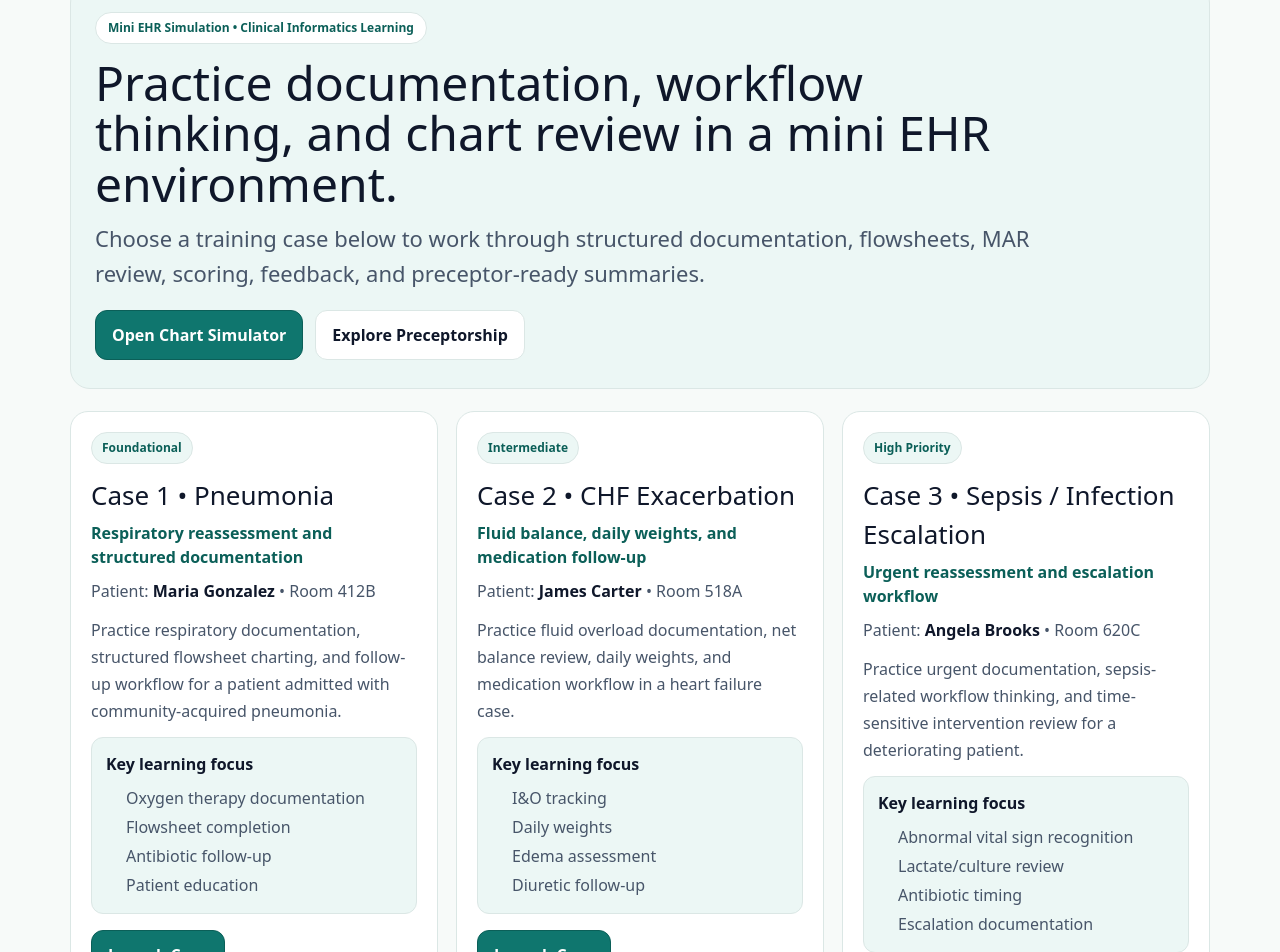
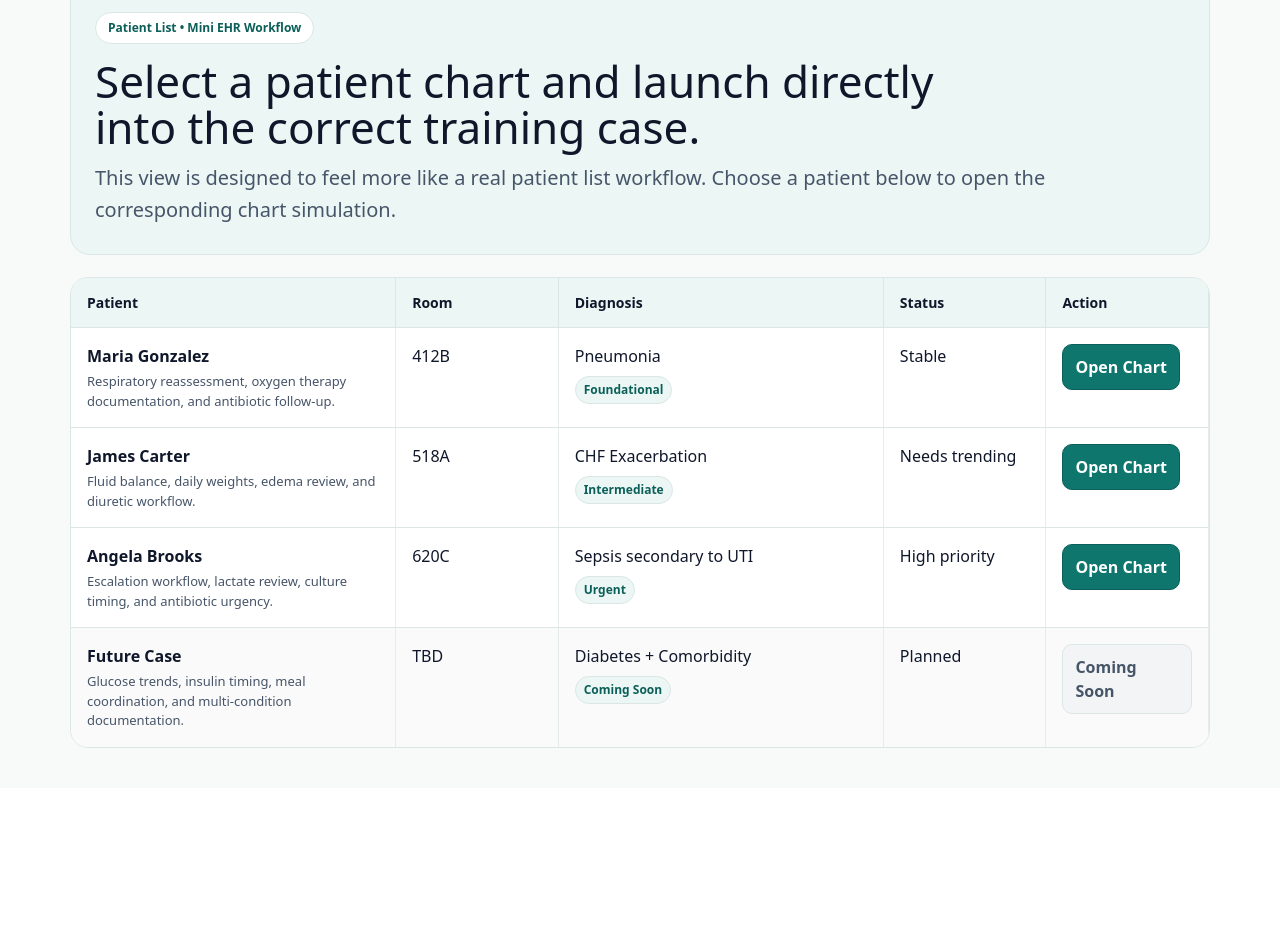
Before and after one commit to bamao33-hub/nursebridge-web, a Next.js app: page /practice-lab in a window 1280 px wide. Shown: the part 99-1051 px from the top of the page. After the commit the page ends 887 px from the top, so only its background shows below. Built offline with nearby package versions, Linux system fonts and the light colour scheme.

Commit message:
Update page.tsx

```diff
--- a/app/practice-lab/page.tsx
+++ b/app/practice-lab/page.tsx
@@ -11,51 +11,43 @@ const COLORS = {
   soft: "#ecf7f5",
 };
 
-const CASES = [
+const PATIENTS = [
   {
-    title: "Case 1 • Pneumonia",
-    subtitle: "Respiratory reassessment and structured documentation",
+    caseKey: "pneumonia",
     patient: "Maria Gonzalez",
     room: "412B",
-    focus: [
-      "Oxygen therapy documentation",
-      "Flowsheet completion",
-      "Antibiotic follow-up",
-      "Patient education",
-    ],
-    summary:
-      "Practice respiratory documentation, structured flowsheet charting, and follow-up workflow for a patient admitted with community-acquired pneumonia.",
+    diagnosis: "Pneumonia",
+    status: "Stable",
     badge: "Foundational",
+    summary: "Respiratory reassessment, oxygen therapy documentation, and antibiotic follow-up.",
   },
   {
-    title: "Case 2 • CHF Exacerbation",
-    subtitle: "Fluid balance, daily weights, and medication follow-up",
+    caseKey: "chf",
     patient: "James Carter",
     room: "518A",
-    focus: [
-      "I&O tracking",
-      "Daily weights",
-      "Edema assessment",
-      "Diuretic follow-up",
-    ],
-    summary:
-      "Practice fluid overload documentation, net balance review, daily weights, and medication workflow in a heart failure case.",
+    diagnosis: "CHF Exacerbation",
+    status: "Needs trending",
     badge: "Intermediate",
+    summary: "Fluid balance, daily weights, edema review, and diuretic workflow.",
   },
   {
-    title: "Case 3 • Sepsis / Infection Escalation",
-    subtitle: "Urgent reassessment and escalation workflow",
+    caseKey: "sepsis",
     patient: "Angela Brooks",
     room: "620C",
-    focus: [
-      "Abnormal vital sign recognition",
-      "Lactate/culture review",
-      "Antibiotic timing",
-      "Escalation documentation",
-    ],
-    summary:
-      "Practice urgent documentation, sepsis-related workflow thinking, and time-sensitive intervention review for a deteriorating patient.",
-    badge: "High Priority",
+    diagnosis: "Sepsis secondary to UTI",
+    status: "High priority",
+    badge: "Urgent",
+    summary: "Escalation workflow, lactate review, culture timing, and antibiotic urgency.",
+  },
+  {
+    caseKey: "diabetes",
+    patient: "Future Case",
+    room: "TBD",
+    diagnosis: "Diabetes + Comorbidity",
+    status: "Planned",
+    badge: "Coming Soon",
+    summary: "Glucose trends, insulin timing, meal coordination, and multi-condition documentation.",
+    disabled: true,
   },
 ];
 
@@ -130,113 +122,32 @@ export default function PracticeLabPage() {
               marginBottom: 14,
             }}
           >
-            Mini EHR Simulation • Clinical Informatics Learning
+            Patient List • Mini EHR Workflow
           </div>
 
           <h1
             style={{
-              fontSize: 48,
+              fontSize: 44,
               lineHeight: 1.05,
               margin: "0 0 12px",
               maxWidth: 900,
             }}
           >
-            Practice documentation, workflow thinking, and chart review in a mini EHR environment.
+            Select a patient chart and launch directly into the correct training case.
           </h1>
 
           <p
             style={{
               margin: 0,
               color: COLORS.muted,
-              fontSize: 22,
+              fontSize: 20,
               lineHeight: 1.6,
-              maxWidth: 980,
+              maxWidth: 960,
             }}
           >
-            Choose a training case below to work through structured documentation, flowsheets,
-            MAR review, scoring, feedback, and preceptor-ready summaries.
+            This view is designed to feel more like a real patient list workflow. Choose a patient
+            below to open the corresponding chart simulation.
           </p>
-
-          <div style={{ display: "flex", gap: 12, flexWrap: "wrap", marginTop: 18 }}>
-            <Link href="/practice-lab/chart" style={primaryButtonStyle}>
-              Open Chart Simulator
-            </Link>
-            <Link href="/preceptorship" style={secondaryButtonStyle}>
-              Explore Preceptorship
-            </Link>
-          </div>
-        </section>
-
-        <section
-          style={{
-            display: "grid",
-            gridTemplateColumns: "repeat(auto-fit, minmax(320px, 1fr))",
-            gap: 18,
-            marginBottom: 22,
-          }}
-        >
-          {CASES.map((item) => (
-            <div
-              key={item.title}
-              style={{
-                border: `1px solid ${COLORS.border}`,
-                borderRadius: 18,
-                background: COLORS.card,
-                padding: 20,
-              }}
-            >
-              <div
-                style={{
-                  display: "inline-flex",
-                  padding: "6px 10px",
-                  borderRadius: 999,
-                  border: `1px solid ${COLORS.border}`,
-                  background: COLORS.soft,
-                  color: COLORS.tealDark,
-                  fontSize: 12,
-                  fontWeight: 800,
-                  marginBottom: 12,
-                }}
-              >
-                {item.badge}
-              </div>
-
-              <h2 style={{ margin: "0 0 6px", fontSize: 26 }}>{item.title}</h2>
-              <div style={{ color: COLORS.tealDark, fontWeight: 700, marginBottom: 10 }}>
-                {item.subtitle}
-              </div>
-              <div style={{ color: COLORS.muted, marginBottom: 14 }}>
-                Patient: <b style={{ color: COLORS.text }}>{item.patient}</b> • Room {item.room}
-              </div>
-
-              <p style={{ color: COLORS.muted, lineHeight: 1.7, marginTop: 0 }}>
-                {item.summary}
-              </p>
-
-              <div
-                style={{
-                  border: `1px solid ${COLORS.border}`,
-                  borderRadius: 12,
-                  padding: 14,
-                  background: COLORS.soft,
-                  marginTop: 12,
-                }}
-              >
-                <div style={{ fontWeight: 800, marginBottom: 8 }}>Key learning focus</div>
-                <ul style={{ margin: 0, paddingLeft: 20, lineHeight: 1.8, color: COLORS.muted }}>
-                  {item.focus.map((point) => (
-                    <li key={point}>{point}</li>
-                  ))}
-                </ul>
-              </div>
-
-              <div style={{ marginTop: 16 }}>
-                <Link href="/practice-lab/chart" style={primaryButtonStyle}>
-                  Launch Case
-                </Link>
-              </div>
-            </div>
-          ))}
         </section>
 
         <section
@@ -244,91 +155,111 @@ export default function PracticeLabPage() {
             border: `1px solid ${COLORS.border}`,
             borderRadius: 18,
             background: "#ffffff",
-            padding: 22,
+            overflow: "hidden",
           }}
         >
-          <div style={{ color: COLORS.tealDark, fontWeight: 800, fontSize: 13, marginBottom: 8 }}>
-            Planned Expansion
-          </div>
-
-          <h2 style={{ margin: "0 0 10px", fontSize: 30 }}>
-            Next cases can expand toward common real-world comorbidity patterns.
-          </h2>
-
-          <p style={{ color: COLORS.muted, lineHeight: 1.8, marginTop: 0 }}>
-            A future diabetes case would fit very naturally here, especially a patient with
-            multiple interacting conditions such as heart failure, chronic kidney disease, or
-            infection. That would let students practice glucose trends, insulin timing, meal
-            coordination, and comorbidity-aware documentation.
-          </p>
-
           <div
             style={{
               display: "grid",
-              gridTemplateColumns: "repeat(auto-fit, minmax(240px, 1fr))",
-              gap: 14,
-              marginTop: 14,
+              gridTemplateColumns: "2fr 1fr 2fr 1fr 1fr",
+              background: COLORS.soft,
+              fontWeight: 800,
+              fontSize: 14,
             }}
           >
-            <MiniPlanCard
-              title="Future Case 4"
-              text="Diabetes + CHF or CKD with glucose trends, insulin timing, and meal coordination."
-            />
-            <MiniPlanCard
-              title="Future Feature"
-              text="Preceptor comments and evaluation notes attached to printable review summaries."
-            />
-            <MiniPlanCard
-              title="Future Workflow"
-              text="Case-specific checkpoints such as sepsis escalation timing or insulin safety prompts."
-            />
+            <div style={headCell}>Patient</div>
+            <div style={headCell}>Room</div>
+            <div style={headCell}>Diagnosis</div>
+            <div style={headCell}>Status</div>
+            <div style={headCell}>Action</div>
           </div>
+
+          {PATIENTS.map((p) => (
+            <div
+              key={`${p.patient}-${p.caseKey}`}
+              style={{
+                display: "grid",
+                gridTemplateColumns: "2fr 1fr 2fr 1fr 1fr",
+                borderTop: `1px solid ${COLORS.border}`,
+                alignItems: "stretch",
+                background: p.disabled ? "#fafafa" : "#ffffff",
+              }}
+            >
+              <div style={bodyCell}>
+                <div style={{ fontWeight: 800 }}>{p.patient}</div>
+                <div style={{ color: COLORS.muted, fontSize: 13, marginTop: 4 }}>{p.summary}</div>
+              </div>
+
+              <div style={bodyCell}>{p.room}</div>
+
+              <div style={bodyCell}>
+                <div>{p.diagnosis}</div>
+                <div
+                  style={{
+                    display: "inline-flex",
+                    marginTop: 8,
+                    padding: "4px 8px",
+                    borderRadius: 999,
+                    border: `1px solid ${COLORS.border}`,
+                    background: COLORS.soft,
+                    color: COLORS.tealDark,
+                    fontSize: 12,
+                    fontWeight: 700,
+                  }}
+                >
+                  {p.badge}
+                </div>
+              </div>
+
+              <div style={bodyCell}>{p.status}</div>
+
+              <div style={bodyCell}>
+                {p.disabled ? (
+                  <span
+                    style={{
+                      display: "inline-block",
+                      padding: "10px 12px",
+                      borderRadius: 10,
+                      border: `1px solid ${COLORS.border}`,
+                      background: "#f3f4f6",
+                      color: COLORS.muted,
+                      fontWeight: 700,
+                    }}
+                  >
+                    Coming Soon
+                  </span>
+                ) : (
+                  <Link
+                    href={`/practice-lab/chart?case=${p.caseKey}`}
+                    style={{
+                      display: "inline-block",
+                      padding: "10px 12px",
+                      borderRadius: 10,
+                      border: `1px solid ${COLORS.tealDark}`,
+                      background: COLORS.teal,
+                      color: "#ffffff",
+                      textDecoration: "none",
+                      fontWeight: 800,
+                    }}
+                  >
+                    Open Chart
+                  </Link>
+                )}
+              </div>
+            </div>
+          ))}
         </section>
       </div>
     </main>
   );
 }
 
-function MiniPlanCard({
-  title,
-  text,
-}: {
-  title: string;
-  text: string;
-}) {
-  return (
-    <div
-      style={{
-        border: "1px solid #dbe7e5",
-        borderRadius: 14,
-        padding: 16,
-        background: "#f8fbfa",
-      }}
-    >
-      <div style={{ fontWeight: 800, marginBottom: 6 }}>{title}</div>
-      <div style={{ color: "#475569", lineHeight: 1.7 }}>{text}</div>
-    </div>
-  );
-}
-
-const primaryButtonStyle: React.CSSProperties = {
-  display: "inline-block",
-  padding: "12px 16px",
-  borderRadius: 12,
-  border: "1px solid #0b5f58",
-  background: "#0f766e",
-  color: "#ffffff",
-  fontWeight: 800,
-  textDecoration: "none",
+const headCell: React.CSSProperties = {
+  padding: "14px 16px",
+  borderRight: "1px solid #dbe7e5",
 };
 
-const secondaryButtonStyle: React.CSSProperties = {
-  display: "inline-block",
-  padding: "12px 16px",
-  borderRadius: 12,
-  border: "1px solid #dbe7e5",
-  background: "#ffffff",
-  color: "#0f172a",
-  fontWeight: 700,
-  textDecoration: "none",
+const bodyCell: React.CSSProperties = {
+  padding: "16px",
+  borderRight: "1px solid #e5ecea",
 };
```
